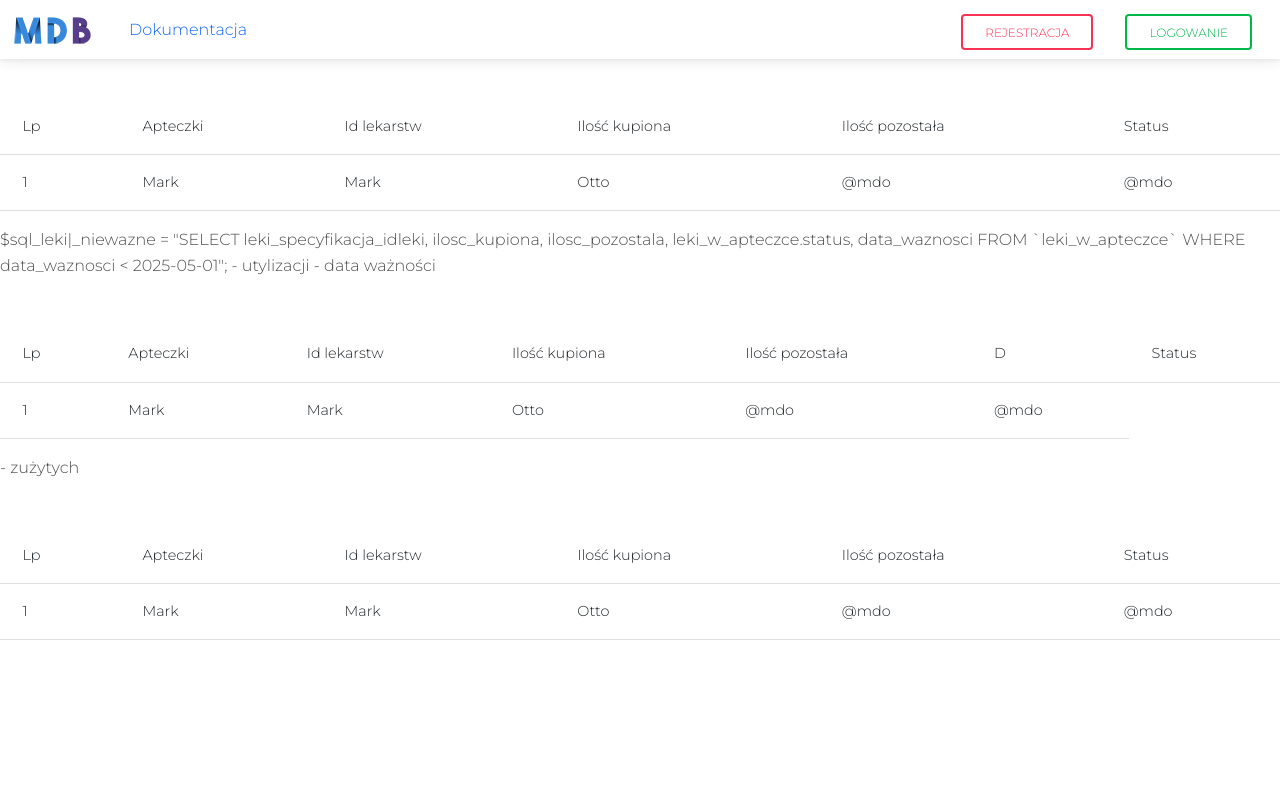
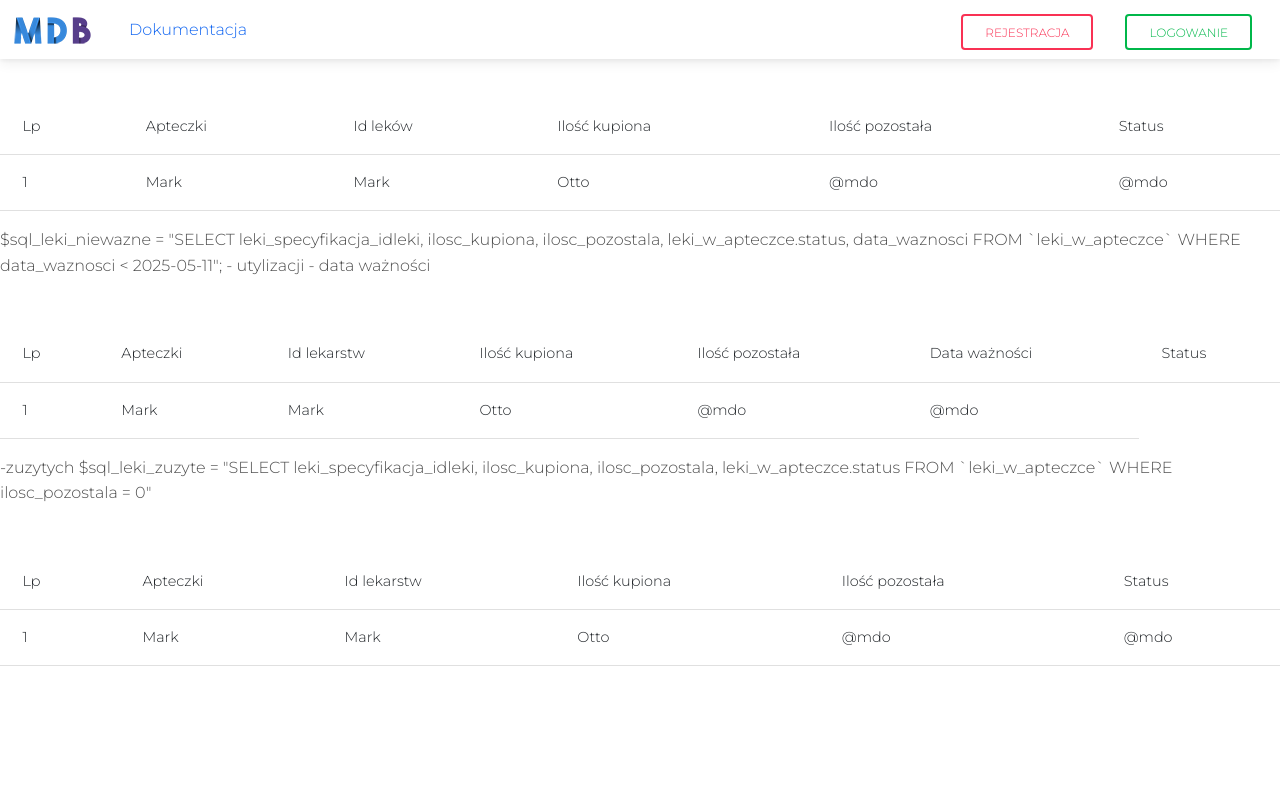
Before and after one commit to informacja/domowaApteczka, a PHP site: page /raport.php in a window 1280 px wide. Run offline with PHP 8.4, Linux system fonts and the light colour scheme; some libraries are stand-ins or nearby versions.

Commit message:
Add one query with "leki do utylizacji"

```diff
--- a/raport.php
+++ b/raport.php
@@ -1,12 +1,14 @@
 <?php require('components/head.inc.php'); ?>
 <?php include('components/navbar.inc.php'); ?>
 
-// view all the data
+<?php
+echo  "view all the data
 *raport.php*
 Tabelki:
 - utylizacji
 - zakupionych
-- zużytych
+- zużytych";
+?>
 
 $sql_leki = "SELECT leki_specyfikacja_idleki, ilosc_kupiona, ilosc_pozostala, leki_w_apteczce.status FROM `leki_w_apteczce`";
 
@@ -21,7 +23,7 @@ Przychodów i rozchodów
 			<tr>
 				<th scope="col">Lp</th>
 				<th scope="col">Apteczki</th>
-				<th scope="col">Id lekarstw</th>
+				<th scope="col">Id leków</th>
 				<th scope="col">Ilość kupiona</th>
 				<th scope="col">Ilość pozostała</th>
 				<th scope="col">Status</th>
@@ -41,7 +43,7 @@ Przychodów i rozchodów
 </div>
 
 
-$sql_leki|_niewazne = "SELECT leki_specyfikacja_idleki, ilosc_kupiona, ilosc_pozostala, leki_w_apteczce.status, data_waznosci FROM `leki_w_apteczce` WHERE data_waznosci < 2025-05-01"; <!-- Powyzsze quwry trzeba zmienic!! -->
+$sql_leki_niewazne = "SELECT leki_specyfikacja_idleki, ilosc_kupiona, ilosc_pozostala, leki_w_apteczce.status, data_waznosci FROM `leki_w_apteczce` WHERE data_waznosci < 2025-05-11"; <!-- Powyzsze quwry trzeba zmienic!! -->
 
 	- utylizacji - data ważności
 	<div class="pt-5">
@@ -53,7 +55,7 @@ $sql_leki|_niewazne = "SELECT leki_specyfikacja_idleki, ilosc_kupiona, ilosc_poz
 					<th scope="col">Id lekarstw</th>
 					<th scope="col">Ilość kupiona</th>
 					<th scope="col">Ilość pozostała</th>
-					<th scope="col">D</th>
+					<th scope="col">Data ważności</th>
 					<th scope="col">Status</th>
 				</tr>
 			</thead>
@@ -70,7 +72,10 @@ $sql_leki|_niewazne = "SELECT leki_specyfikacja_idleki, ilosc_kupiona, ilosc_poz
 		</table>
 	</div>
 
-	- zużytych
+	-zuzytych
+
+	$sql_leki_zuzyte = "SELECT leki_specyfikacja_idleki, ilosc_kupiona, ilosc_pozostala, leki_w_apteczce.status FROM `leki_w_apteczce` WHERE ilosc_pozostala = 0"
+
 	<div class="pt-5">
 		<table class="table">
 			<thead>
```
